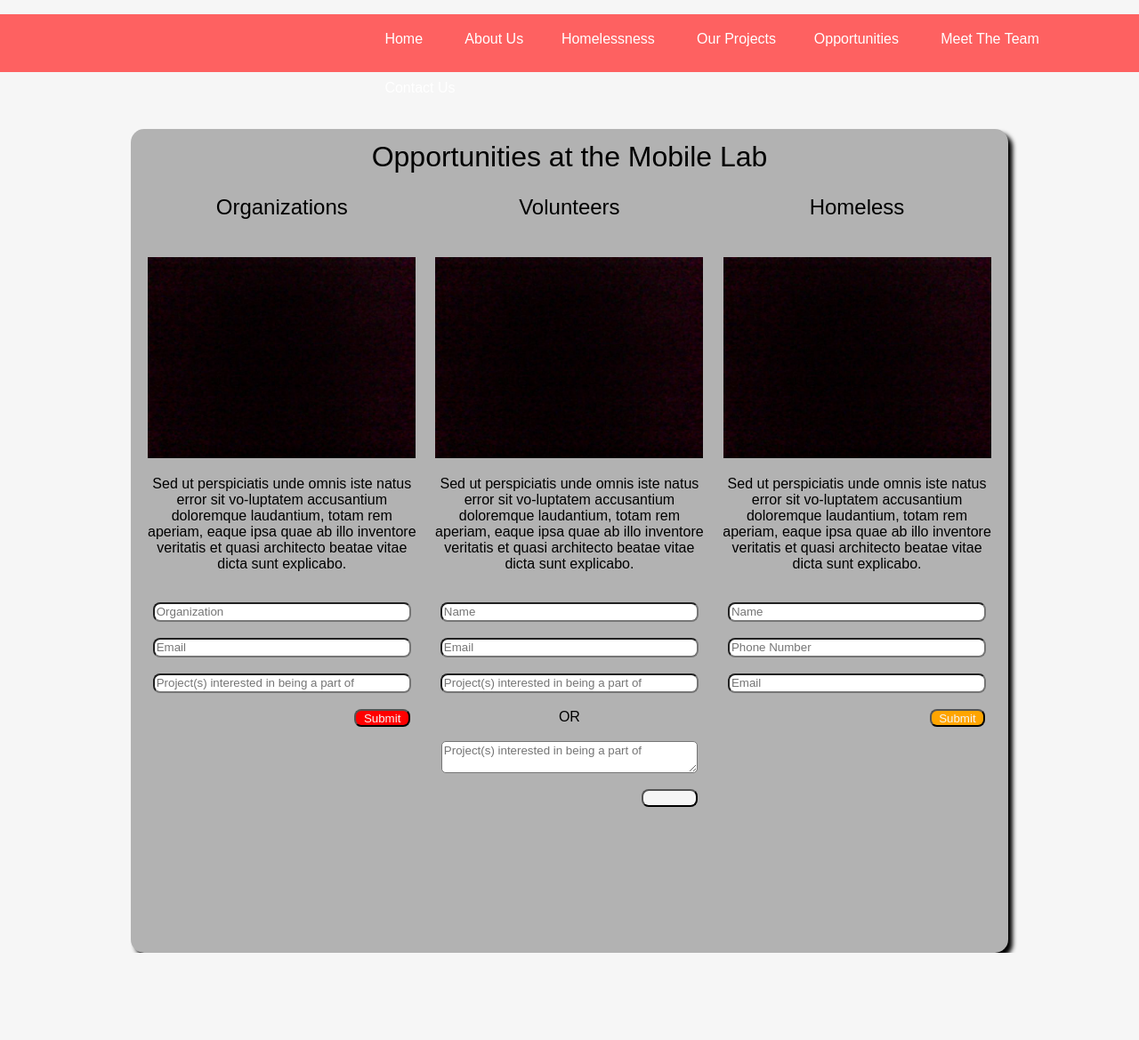
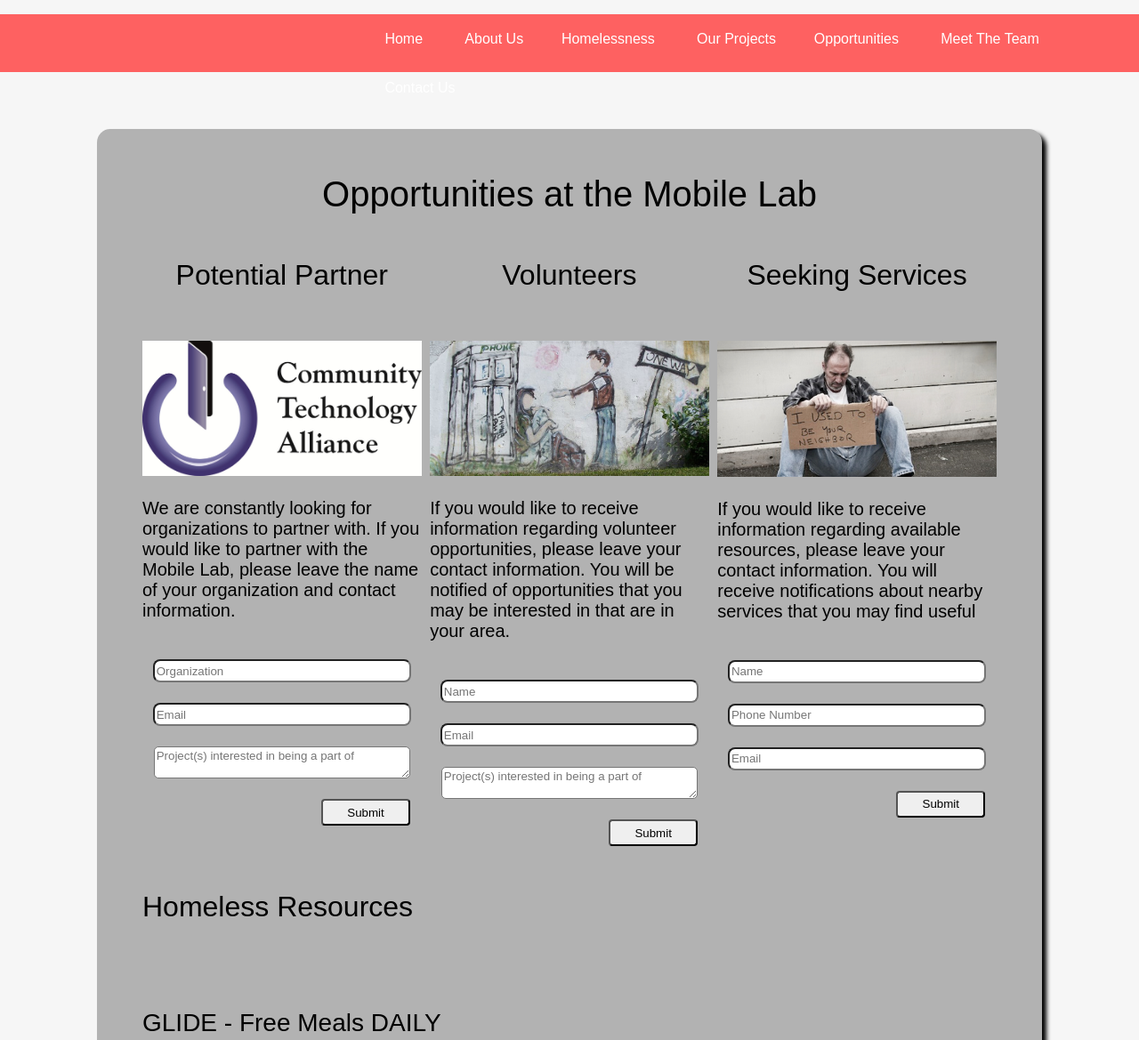
Before and after one commit to vciancio/mobilelabhomelessness, a plain HTML site: page Opportunities Pages/opportunities.html in a window 1280 px wide. Shown: the top 1169 px of the page at 89% size. Before the commit the page ends 1071 px from the top, so only its background shows below. Drawn offline with nearby package versions, Linux system fonts and the light colour scheme.

Commit message:
check 1:27am

```diff
--- a/Opportunities Pages/opportunities.css
+++ b/Opportunities Pages/opportunities.css
@@ -65,25 +65,27 @@ html, body {
 
 #roundedWrapper {
 	width: 75%;
-	height: 900px;
+	min-height: 100px;
+	overflow: hidden;
 	border-radius: 15px;
 	box-shadow: 5px 5px 5px black;
 	margin-left: auto;
 	margin-right: auto;
 	background: #B2B2B2;
-	padding: 1%;
+	padding: 4%;
 }
 
 #experience {
 	text-align: center;
-	font-size: 32px;
+	font-size: 40px;
 }
 
 #col1 {
 	float: left;
 	width: 32.66%;
 	/*margin: 1%;*/
-	text-align: center;
+	text-align: left;
+	font-size: 20px
 }
 
 #col2 {
@@ -91,35 +93,53 @@ html, body {
 	width: 32.66%;
 	margin-left: 1%;
 	margin-right: 1%;
-	text-align: center;
+	text-align: left;
+	font-size: 20px
 }
 
 #col3 {
 	float: left;
 	width: 32.66%;
 	/*margin: 1%;*/
-	text-align: center;
+	text-align: left;
+	font-size: 20px
 }
 
 #form {
-	float:
+	padding: 5px;
+	line-height: normal;
 }
 
-input {
-	/*text-align: center;*/
+#HL-Res, #Org-Res, #Vol-Res {
+	float: left;
+	clear: both;
+}
+
+
+img {
+	max-width: 100%;
+	max-height: 100%;
+}
+
+input[type="text"] {
 	width: 90%;
 	display: block;
-	height: 16px;
+	height: 20px;
 	margin: 0 auto;
 	border-radius: 8px;
 	color: #F6F6F6;
 }
 
 input[type="submit"] {
-	width: 20%;
+	width: 100px;
+	height: 30px;
 	float: right;
 	margin-right: 4%;
-	height: 20px;
+	border-radius: 4px;
+}
+
+input[type="submit"]:hover {
+	background-color: rgba(247, 185, 12, .6);
 }
 
 textarea {
--- a/Opportunities Pages/opportunities.html
+++ b/Opportunities Pages/opportunities.html
@@ -8,7 +8,7 @@
 		</script>
 	</head>
 	<body>
-		<div id="wrjapper">
+		<div id="wrapper">
 
 				<div id="nav">
 
@@ -17,8 +17,7 @@
 							<li><a href="index2.html#aboutMeWrapper">About Us &nbsp;&nbsp;&nbsp; </a>
 							<li><a href="index2.html">Homelessness &nbsp;&nbsp;&nbsp; </a></li>
 							<li><a href="index2.html#aboutMeWrapper">Our Projects &nbsp;&nbsp;&nbsp; </a>
-							<li><a href="index2.html#experience">Opportunities&nbsp;&nbsp; &nbsp;</a>
-							</li>
+							<li><a href="index2.html#experience">Opportunities&nbsp;&nbsp; &nbsp;</a></li>
 							<li><a href="index2.html#experience">Meet The Team&nbsp;&nbsp; &nbsp;</a> </li>
 							<li><a href="#" onclick="return false;" onmousedown="autoScrollTo('div4');">Contact Us</a></li>
 						</ul>
@@ -27,62 +26,83 @@
 
 				<div id="roundedWrapper">
 					<div id="experience">Opportunities at the Mobile Lab</div>
+					<br/>
 					<div id="col1">
-						<p style="font-size: 24px">Organizations</p>
+						<p style="font-size: 32px;text-align: center">Potential Partner</p>
 						<br/>
-						<img src="Black_Screen.jpg" alt="Placeholder" style="width: 96%; height: 66%">
+						<img src="CTALogo.jpg" alt="Placeholder">
 						<br/>
-						<p>Sed ut perspiciatis unde omnis iste natus error sit vo-luptatem
-						accusantium doloremque laudantium, totam rem aperiam, eaque ipsa
-						quae ab illo inventore veritatis et quasi architecto beatae vitae
-						dicta sunt explicabo.</p>
+						<p>We are constantly looking for organizations to partner with.
+						If you would like to partner with the Mobile Lab, please leave the
+						name of your organization and contact information.</p>
 						<br/>
-						<div class="form"><form action="">
+						<div class="form">
 							<input type="text" name="org" placeholder="Organization"><br/>
 							<input type="text" name="org-contact" placeholder="Email"><br/>
-							<input type="text" name="proj-interest" placeholder="Project(s) interested in being a part of"><br/>
-							<input type="submit" value="Submit" style="background-color: red">
-						</form></div>
+							<textarea name="proj-interest" placeholder="Project(s) interested in being a part of"></textarea><br/>
+							<form method="link" action="confirmation.html"><input type="submit" value="Submit" /></form>
+						</form>
+						</div>
 					</div>
 					<div id="col2">
-						<p style="font-size: 24px">Volunteers</p>
+						<p style="font-size: 32px;text-align: center">Volunteers</p>
 						<br/>
-						<img src="Black_Screen.jpg" alt="Placeholder" style="width: 96%; height: 66%">
+						<img src="VolImage2.png" alt="Placeholder">
 						<br/>
-						<p>Sed ut perspiciatis unde omnis iste natus error sit vo-luptatem
-						accusantium doloremque laudantium, totam rem aperiam, eaque ipsa
-						quae ab illo inventore veritatis et quasi architecto beatae vitae
-						dicta sunt explicabo.</p>
+						<p>If you would like to receive information regarding volunteer opportunities, please leave your contact information.
+						You will be notified of opportunities that you may be interested in that are in your area.</p>
 						<br/>
-						<div class="form"><form action="">
+						<div class="form">
 							<input type="text" name="vol-name" placeholder="Name"><br/>
 							<input type="text" name="vol-email" placeholder="Email"><br/>
-							<input type="text" name="proj-interest" placeholder="Project(s) interested in being a part of"><br/>
-							OR<br/><br/>
 							<textarea name="proj-interest" placeholder="Project(s) interested in being a part of"></textarea><br/>
-							<input type="submit" value="Submit" style="background-color: #F6F6F6">
-						</form></div>
+							<form method="link" action="confirmation.html"><input type="submit" value="Submit" /></form>
+						</div>
 					</div>
 					<div id="col3">
-						<p style="font-size: 24px">Homeless</p>
+						<p style="font-size: 32px;text-align: center">Seeking Services</p>
 						<br/>
-						<img src="Black_Screen.jpg" alt="Placeholder" style="width: 96%; height: 66%">
+						<img src="OppImage1.png" alt="Placeholder">
 						<br/>
-						<p>Sed ut perspiciatis unde omnis iste natus error sit vo-luptatem
-						accusantium doloremque laudantium, totam rem aperiam, eaque ipsa
-						quae ab illo inventore veritatis et quasi architecto beatae vitae
-						dicta sunt explicabo.</p>
+						<p>If you would like to receive information
+						regarding available resources, please leave your contact information.
+						You will receive notifications about nearby services that you may find useful</p>
 						<br/>
-						<div class="form"><form action="">
+						<div class="form">
 							<input type="text" name="hl-name" placeholder="Name"><br/>
 							<input type="text" name="pnumber" placeholder="Phone Number"><br/>
 							<input type="text" name="hl-email" placeholder="Email"><br/>
-							<input type="submit" value="Submit" style="background-color: orange">
-						</form></div>
+							<form method="link" action="confirmation.html"><input type="submit" value="Submit" /></form>
+						</form>
+						</div>
+					</div>
+
+					<div id="HL-Res">
+						<br/>
+						<p style="font-size: 32px">Homeless Resources</p>
+						<br/>
+						<br/>
+						<p style="font-size: 28px">GLIDE - Free Meals DAILY</p>
+						<br/>
+						<p>GLIDE provides free meals with the help of kitchen and security staff.
+						There are also volunteers that help serve food. Breakfast, lunch, and dinner
+						are served daily. The poor, homeless, and hungry are welcomed.</p>
+						<a href="http://www.glide.org/page.aspx?pid=395">For More Information, Visit Their Site</a>
+						<br/>
+						<p style="font-size: 28px">Saint Vincent De Paul Society - MSC Shelter</p>
+						<br/>
+						<p>The MSC Shelter offers a place to stay, and provides several other services, including
+						employment and education. The shelter is run by a dedicated staff along with a stable volunteer
+						group. The goal is for those who access the shelter to be able to make positive changes to
+						their lives.
+						</p>
+						<a href="http://svdp-sf.org/what-we-do/msc-shelter/">For More Information, Visit Their Site</a>
 					</div>
 				</div>
 
+
 		</div>
 
-				</body>
-				</html>
+
+	</body>
+</html>
--- a/projects.css
+++ /dev/null
@@ -1,99 +0,0 @@
-html, body {
-
-	background: #F6F6F6;
-	margin: 0;
-	font-family: Arial, Helvetica, sans-serif;
-
-}
-
-#wrapper {
-	background: #F6F6F6;
-	height: 100%;
-	width: 100%;
-}
-
-#logo {
-		left-margin: 4%;
-		right-margin: 76%;
-		/*position: fixed;*/
-		float: left;
-		height: auto;
-		width: auto;
-}
-
-#company {
-			left-margin: 4%;
-			right-margin: 4%;
-			/*position: fixed;*/
-			float: left;
-			top: 90%;
-			right: 50%;
-			height: auto;
-			width: auto;
-}
-
-#info {
-			left-margin: 4%;
-			right-margin: 4%;
-			position: fixed;
-			height: auto;
-			width: auto;
-}
-
-#nav {
-	margin: 0;
-	top: 0;
-	font-size: 16px;
-	width: 100%;
-	height: 65px;
-	background: rgba(231,100,94,.9);
-	line-height: 55px;
-	margin-bottom: 5%;
-	}
-
-
-#nav ul {
-	list-style-type: none;
-	padding: 0;
-	z-index: 777;
-	margin-left: 33%;
-}
-
-#nav ul li {
-	display: inline-block;
-	margin-left: 10px;
-
-}
-
-
-
-#nav ul li a,visited {
-	color: #ffffff;
-	display: block;
-	padding-right: 15px;
-	text-decoration: none;
-	font-family: Arial, Helvetica, sans-serif;
-}
-
-#nav ul li a:hover {
-	color: black;
-	text-decoration: none;
-	z-index: 500;
-
-}
-
-
-/*********end of horizontal nav bar ******************/
-
-
-
-
-#roundedWrapper {
-	width: 85%;
-	height: 700px;
-	border-radius: 15px;
-	box-shadow: 5px 5px 5px black;
-	margin-left: auto;
-	margin-right: auto;
-	background: #B2B2B2;
-}
```
Also changed, not shown: Opportunities Pages/confirmation.html (added, +33 -0 lines), projects.html (deleted, +0 -44 lines), Opportunities Pages/CTALogo.jpg (renamed from CTA Logo.jpg), Opportunities Pages/OppImage1.png (added), Opportunities Pages/VolImage.jpg (added), Opportunities Pages/VolImage2.png (added).
